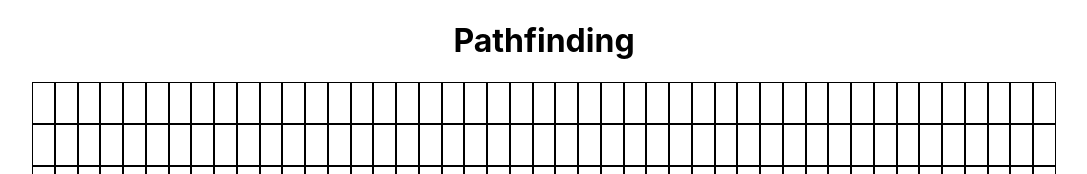
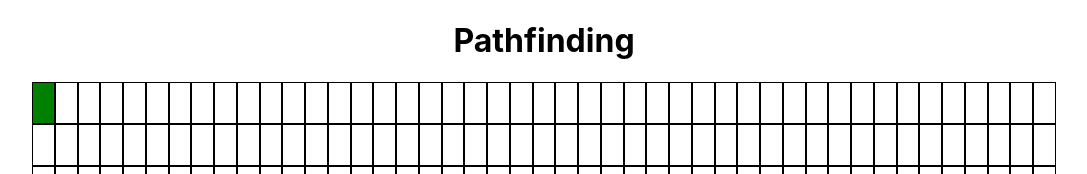
Before and after one commit to Efiqe/ReactPathFindinig, a React (Create React App) app: page / in a window 1280 px wide. Shown: the top 174 px of the page, without its empty margins (96-1183 px from the left). Built offline with nearby package versions, Linux system fonts and the light colour scheme.

Commit message:
pridani ID nodum

```diff
--- a/package.json
+++ b/package.json
@@ -8,6 +8,7 @@
     "@testing-library/user-event": "^7.2.1",
     "react": "^16.13.1",
     "react-dom": "^16.13.1",
+    "react-html-id": "^0.1.5",
     "react-scripts": "3.4.3"
   },
   "scripts": {
--- a/src/components/Node.css
+++ b/src/components/Node.css
@@ -3,3 +3,7 @@
     height: 40px;
     border: 1px solid black;
 }
+
+#id-1 {
+    background-color: green;
+}
--- a/src/components/Node.js
+++ b/src/components/Node.js
@@ -1,9 +1,9 @@
 import React from 'react';
 import './Node.css'
 
-const Node = () => {
+const Node = (props) => {
     return (
-        <div className='node'>
+        <div className='node' id={props.myID}>
 
         </div>
     )
--- a/src/components/Pathfind.js
+++ b/src/components/Pathfind.js
@@ -1,11 +1,13 @@
 import React, { Component, useState, useEffect } from 'react'
+// import uniqueId from 'react-html-id'
 import Node from './Node';
 import './Pathfind.css';
 
 const cols = 45;
 const rows = 20;
+let idCounter = 0;
 
-const Pathfind = () => {
+const Pathfind = (props) => {
     const [Grid, setGrid] = useState([]);
 
     useEffect(() => {
@@ -46,8 +48,9 @@ const Pathfind = () => {
                 return (
                     <div key={rowIndex} className='rowWrapper'>
                         {row.map((col, colIndex) => {
+                            idCounter++;
                             return (
-                                <Node key={colIndex} />
+                                <Node key={colIndex} myID={'id-' + (idCounter - 900).toString()} />
                             )
                         })}
                     </div>
```
Also changed, not shown: 1 other file (tests, documents, lock files or other folders).
